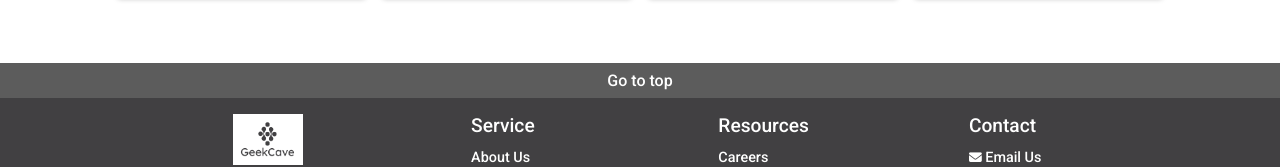
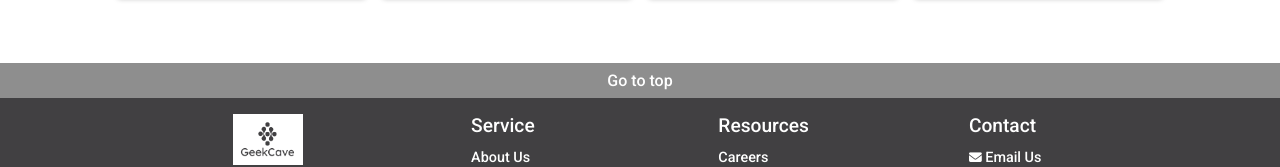
Before and after one commit to alfclark/ecommerce-site, a Vue app: page / in a window 1280 px wide. Shown: the part 1535-1702 px from the top of the page. Built offline with nearby package versions, Linux system fonts and the light colour scheme.

Commit message:
Carbon light color variable

```diff
--- a/src/App.vue
+++ b/src/App.vue
@@ -20,7 +20,7 @@ export default {
 @import url("https://fonts.googleapis.com/css2?family=Roboto:wght@300;500;700&display=swap");
 :root {
   --carbon: #414042;
-  --carbonLight: #5c5c5c;
+  --carbonLight: #8e8e8e;
   --grey: #eaeded87;
   --black: #010101;
   --blue: #2997ff;
```
